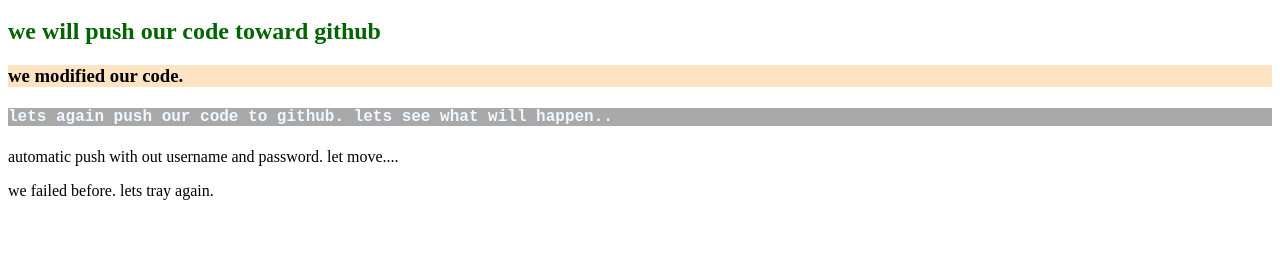
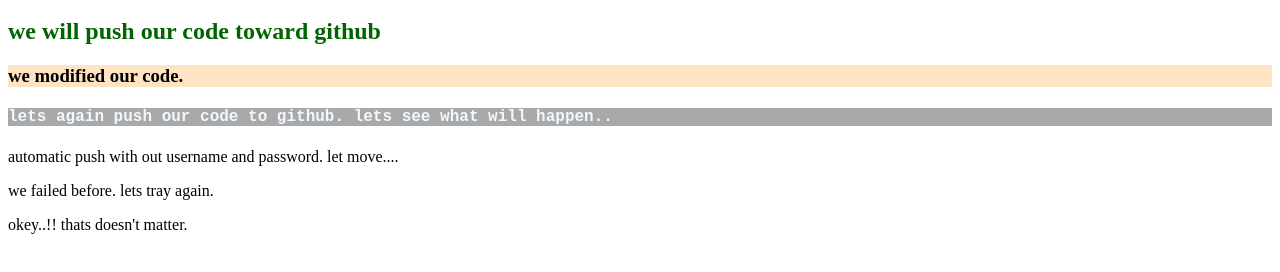
Before and after one commit to Khairul-Basar/my-project-git, a plain HTML site: page index.html in a window 1280 px wide. Shown: the part 120-392 px from the top of the page. Drawn offline with Linux system fonts and the light colour scheme.

Commit message:
programming Hero html modified again repush.

```diff
--- a/index.html
+++ b/index.html
@@ -19,6 +19,7 @@
 
   <p>automatic push with out username and password. let move....</p>
   <p>we failed before. lets tray again.</p>
+  <p> okey..!! thats doesn't matter.</p>
 </body>
 
 </html>
```
